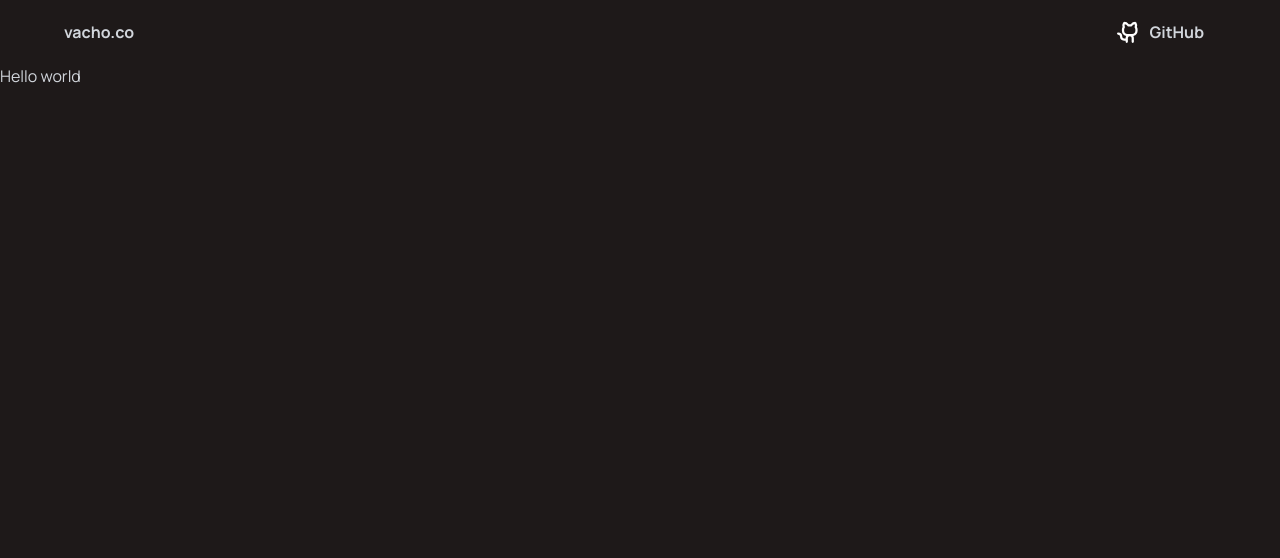
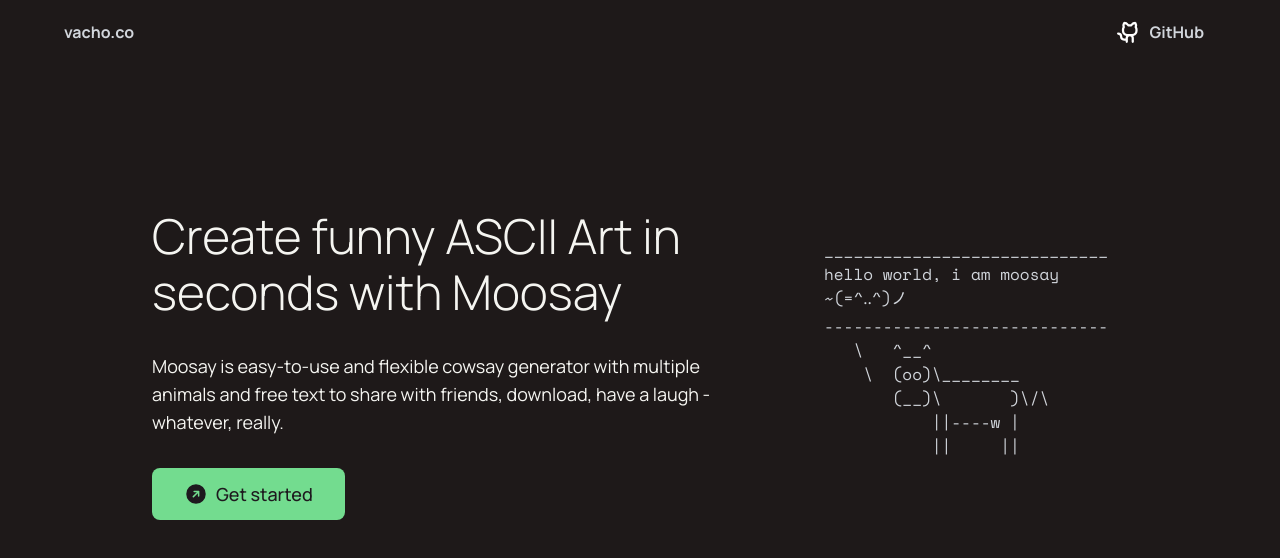
Before and after one commit to eidynho/moosay, a Next.js app: page / in a window 1280 px wide. Shown: the top 558 px of the page. Built offline with nearby package versions, Linux system fonts and the light colour scheme.

Commit message:
new: index Home page structure

```diff
--- a/src/components/AnimalMessage.tsx
+++ b/src/components/AnimalMessage.tsx
@@ -1,11 +1,30 @@
-import { useContext } from "react";
+import { useContext, useEffect } from "react";
 import { AnimalContext } from "../contexts/AnimalContext";
 import { MessageContext } from "../contexts/MessageContext";
 import { cow, bat, cat, dog, dolphin, ducks, fish, tux } from "./AnimalsASCII";
 
-export function AnimalMessage() {
-    const { animal } = useContext(AnimalContext);
-    const { message } = useContext(MessageContext);
+interface AnimalMessageProps {
+    staticMessage?: string;
+    staticAnimal?: string;
+}
+
+export function AnimalMessage({
+    staticMessage,
+    staticAnimal,
+}: AnimalMessageProps) {
+    const { message, updateMessage } = useContext(MessageContext);
+    const { animal, updateAnimal } = useContext(AnimalContext);
+
+    useEffect(() => {
+        if (staticMessage) {
+            updateMessage(staticMessage);
+        }
+
+        if (staticAnimal) {
+            updateAnimal(staticAnimal);
+        }
+    }, [staticMessage, staticAnimal]);
+
     const emptyMessage = !message || message === "<p></p>";
 
     function maxRepeatMessageWall() {
--- a/src/pages/index.tsx
+++ b/src/pages/index.tsx
@@ -1,3 +1,43 @@
+import { AnimalMessage } from "@/components/AnimalMessage";
+import { useRouter } from "next/router";
+import { ArrowCircleUpRight } from "phosphor-react";
+
 export default function Home() {
-    return <h1>Hello world</h1>;
+    const router = useRouter();
+
+    function redirectToApplication() {
+        router.push("/application");
+    }
+
+    return (
+        <header className="lg:max-w-5xl mx-auto h-3/4 flex">
+            <div className="mx-6 w-full flex flex-col items-center justify-center gap-8 lg:gap-0 lg:flex-row lg:justify-between">
+                <div className="sm:w-[36rem] text-l-primary">
+                    <h1 className="text-5xl leading-[3.5rem] font-light">
+                        Create funny ASCII Art in seconds with Moosay
+                    </h1>
+                    <p className="my-8 text-lg">
+                        Moosay is easy-to-use and flexible cowsay generator with
+                        multiple animals and free text to share with friends,
+                        download, have a laugh - whatever, really.
+                    </p>
+
+                    <div className="flex justify-center lg:justify-start">
+                        <button
+                            onClick={redirectToApplication}
+                            className="flex items-center gap-2 py-3 px-8 rounded-lg text-lg font-medium text-d-primary bg-secondary transition-all
+                            hover:brightness-90"
+                        >
+                            <ArrowCircleUpRight size={24} weight="fill" />
+                            Get started
+                        </button>
+                    </div>
+                </div>
+                <AnimalMessage
+                    staticMessage="hello world, i am moosay     ~(=^‥^)ノ"
+                    staticAnimal="cow"
+                />
+            </div>
+        </header>
+    );
 }
```
